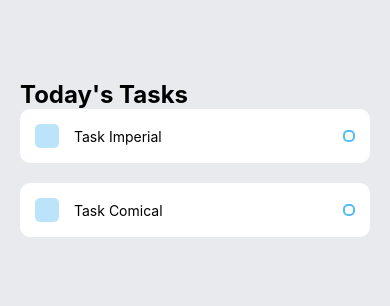
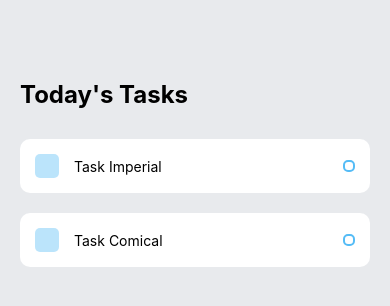
Before and after one commit to ShenanVindinu/goal-grid, a React Native app: screen / in a window 390 px wide. Shown: the top 306 px of the page. Built offline with nearby package versions, Linux system fonts and the light colour scheme.

Commit message:
added margin to the items

```diff
--- a/App.tsx
+++ b/App.tsx
@@ -39,7 +39,7 @@ const styles = StyleSheet.create({
     fontWeight: 'bold',
   },
   items: {
-
+    marginTop: 30
   },
 
 });
```
